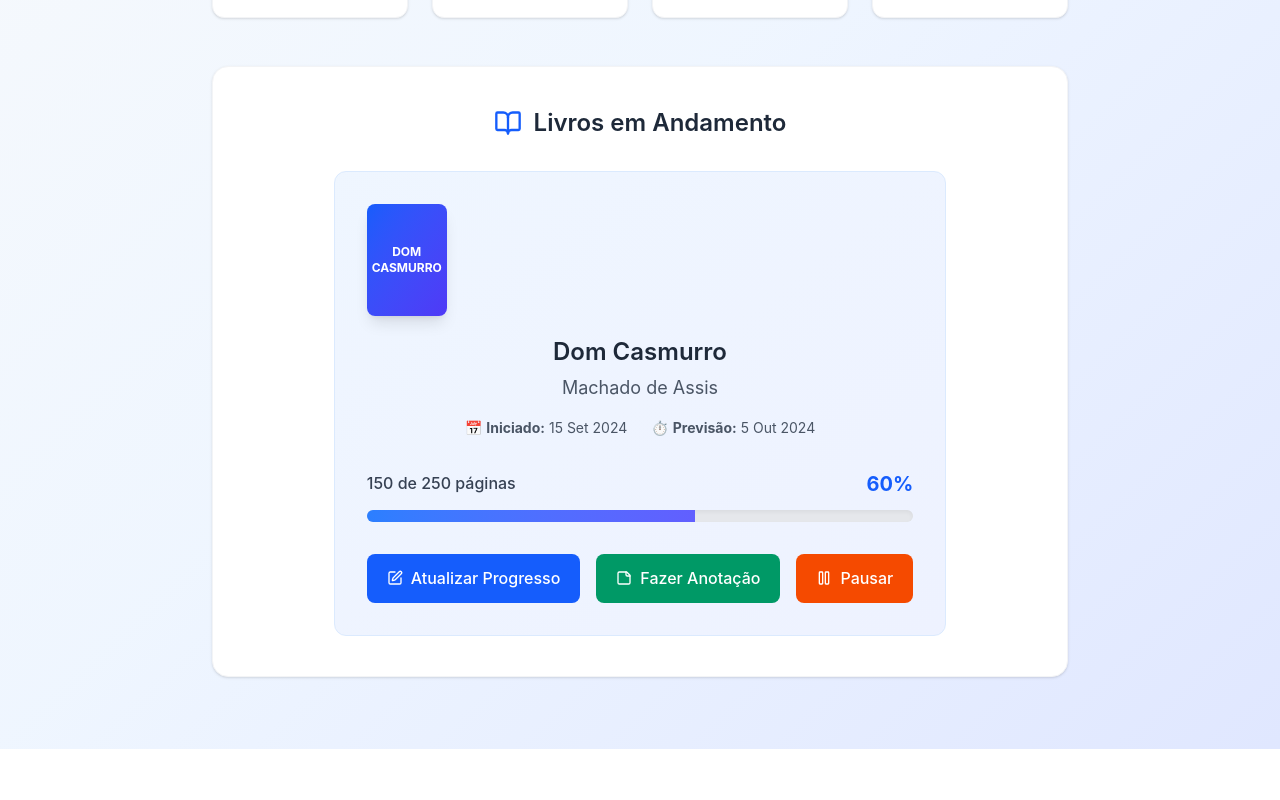
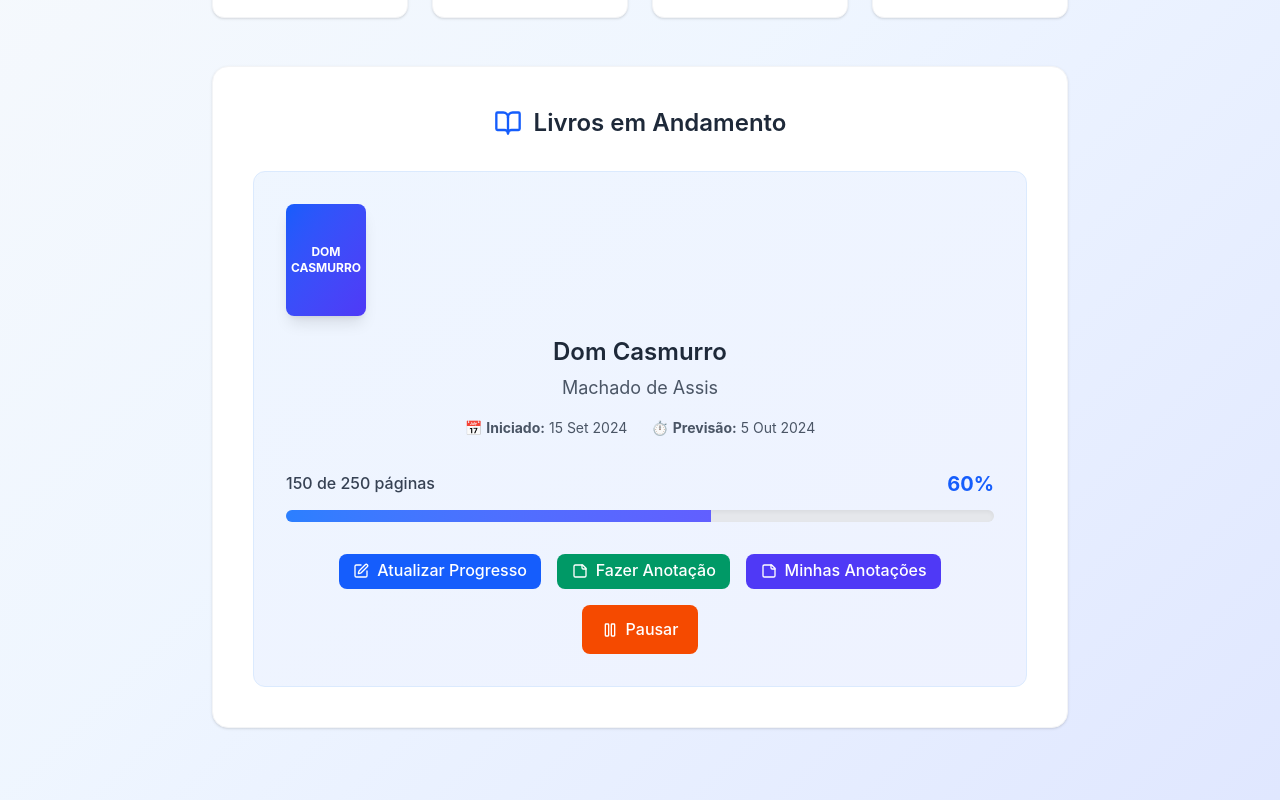
Before and after one commit to RenataARocha/Litera, a Next.js app: page /leituras-atuais in a window 1280 px wide. Shown: the part 470-1270 px from the top of the page. Before the commit the page ends 1219 px from the top, so only its background shows below. Built offline with nearby package versions, Linux system fonts and the light colour scheme.

Commit message:
Melhorar UI dos botões de anotações e área de visualização

```diff
--- a/src/components/LeiturasAtuais.tsx
+++ b/src/components/LeiturasAtuais.tsx
@@ -26,6 +26,7 @@
     });
     const [feedback, setFeedback] = useState('');
     const [isPaused, setIsPaused] = useState(false);
+    const [noteMode, setNoteMode] = useState<'write' | 'view'>('write');
 
     useEffect(() => {
     }, []);
@@ -241,20 +242,31 @@
                                     <button
                                         onClick={() => openUpdateModal('Dom Casmurro')}
                                         className="bg-blue-600 hover:bg-blue-700 text-white rounded-lg hover:shadow-lg transition-all duration-200 hover:-translate-y-0.5 flex items-center gap-2 font-medium cursor-pointer disabled:opacity-50 disabled:cursor-not-allowed"
-                                        style={{ padding: '12px 20px' }}
+                                        style={{ padding: '0.3rem 0.9rem' }}
                                         disabled={isPaused}
                                     >
                                         <Edit className="w-4 h-4" />
                                         Atualizar Progresso
                                     </button>
 
+                                    {/*Botão para fazer anotação */}
                                     <button
-                                        onClick={openNoteModal}
+                                        onClick={() => { setNoteMode('write'); setIsNoteModalOpen(true); }}
                                         className="bg-emerald-600 hover:bg-emerald-700 text-white rounded-lg transition-all duration-200 hover:-translate-y-0.5 flex items-center gap-2 font-medium cursor-pointer"
-                                        style={{ padding: '12px 20px' }}
+                                        style={{ padding: '0.3rem 0.9rem' }}
                                     >
                                         <StickyNote className="w-4 h-4" />
                                         Fazer Anotação
+                                    </button>
+
+                                    {/* Botão para ver minhas anotações */}
+                                    <button
+                                        onClick={() => { setNoteMode('view'); setIsNoteModalOpen(true); }}
+                                        className="bg-indigo-600 hover:bg-indigo-700 text-white rounded-lg transition-all duration-200 hover:-translate-y-0.5 flex items-center gap-2 font-medium cursor-pointer"
+                                        style={{ padding: '0.3rem 0.9rem' }}
+                                    >
+                                        <StickyNote className="w-4 h-4" />
+                                        Minhas Anotações
                                     </button>
 
                                     <button
@@ -341,13 +353,16 @@
                     <div className="fixed inset-0 bg-black/60 flex items-center justify-center z-50" style={{ padding: '20px' }}>
                         <div className="bg-white rounded-2xl w-full max-w-lg shadow-2xl" style={{ padding: '32px' }}>
                             <div className="flex justify-between items-center" style={{ marginBottom: '24px' }}>
-                                <h3 className="text-xl font-semibold text-gray-800">Fazer Anotação</h3>
+                                <h3 className="text-xl font-semibold text-gray-800">
+                                    {noteMode === 'write' ? 'Fazer Anotação' : 'Minhas Anotações'}
+                                </h3>
                                 <button onClick={closeNoteModal} className="p-2 hover:bg-gray-100 rounded-full cursor-pointer transition-colors">
                                     <X className="w-5 h-5 text-gray-500" />
                                 </button>
                             </div>
 
                             <div className="space-y-6">
+                                {noteMode === 'write' ? (
                                     <div>
                                         <label className="block text-sm font-medium text-gray-700" style={{ marginBottom: '8px' }}>
                                             Suas reflexões sobre &quot;Dom Casmurro&quot;:
@@ -360,9 +375,7 @@
                                             placeholder="Escreva suas impressões, citações favoritas, análises do capítulo..."
                                             rows={6}
                                         />
-                                </div>
-
-                                <div className="flex gap-3">
+                                        <div className="flex gap-3 mt-3">
                                             <button
                                                 onClick={closeNoteModal}
                                                 className="flex-1 border-2 border-gray-200 text-gray-700 rounded-lg hover:bg-gray-50 transition-all font-medium cursor-pointer"
@@ -379,9 +392,41 @@
                                             </button>
                                         </div>
                                     </div>
+                                ) : (
+                                    <div className="relative border-2 border-dashed border-gray-300 rounded-lg bg-gradient-to-br from-gray-50 to-gray-100 text-gray-800 min-h-[120px] transition-all duration-300 hover:border-gray-400" style={{ padding: '20px' }}>
+                                        {noteText ? (
+                                            <div className="space-y-3">
+                                                <div className="flex items-center gap-2 text-sm text-gray-600 mb-3">
+                                                    <div className="w-2 h-2 bg-green-500 rounded-full"></div>
+                                                    <span>Suas anotações salvas</span>
+                                                </div>
+                                                <div className="text-gray-800 leading-relaxed whitespace-pre-wrap font-medium">
+                                                    {noteText}
+                                                </div>
+                                                <div className="absolute top-3 right-3">
+                                                    <div className="w-6 h-6 bg-indigo-100 rounded-full flex items-center justify-center">
+                                                        <div className="w-3 h-3 bg-indigo-500 rounded-full"></div>
+                                                    </div>
+                                                </div>
+                                            </div>
+                                        ) : (
+                                            <div className="flex flex-col items-center justify-center h-full text-center">
+                                                <div className="w-16 h-16 bg-gray-200 rounded-full flex items-center justify-center mb-4">
+                                                    <svg className="w-8 h-8 text-gray-400" fill="none" stroke="currentColor" viewBox="0 0 24 24">
+                                                        <path strokeLinecap="round" strokeLinejoin="round" strokeWidth={1.5} d="M11 5H6a2 2 0 00-2 2v11a2 2 0 002 2h11a2 2 0 002-2v-5m-1.414-9.414a2 2 0 112.828 2.828L11.828 15H9v-2.828l8.586-8.586z" />
+                                                    </svg>
+                                                </div>
+                                                <p className="text-gray-500 font-medium mb-1">Nenhuma anotação ainda</p>
+                                                <p className="text-gray-400 text-sm">Suas anotações aparecerão aqui quando salvas</p>
+                                            </div>
+                                        )}
+                                    </div>
+                                )}
+                            </div>
                         </div>
                     </div>
                 )}
+
 
                 {/* Feedback */}
                 {feedback && (
--- a/src/types/types.ts
+++ b/src/types/types.ts
@@ -11,4 +11,5 @@
   description: string;
   notes?: string;
   status: BookStatus;
+  isbn: string;
 };
```
Lines whose indentation alone changed are shown as unchanged.
